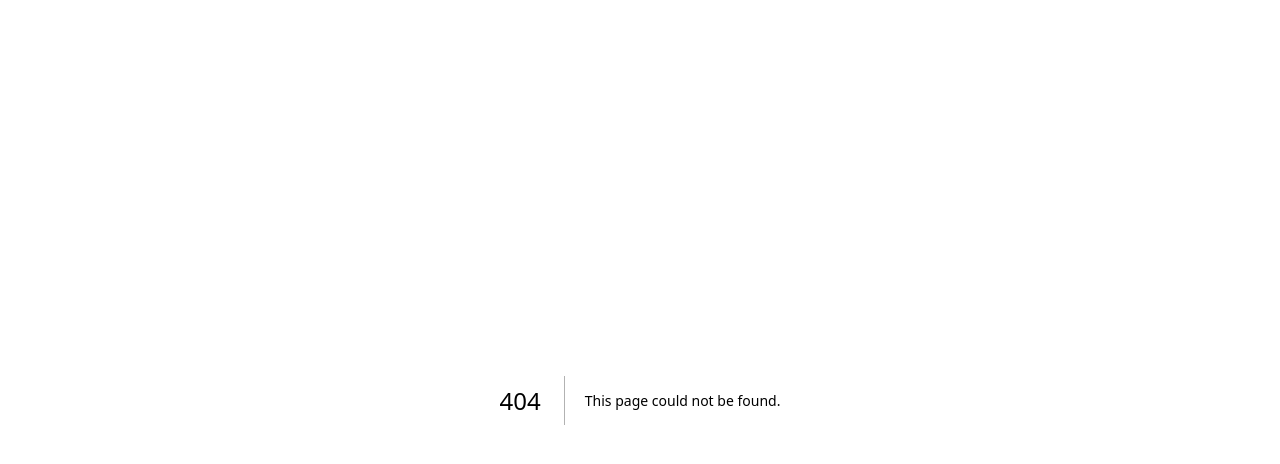
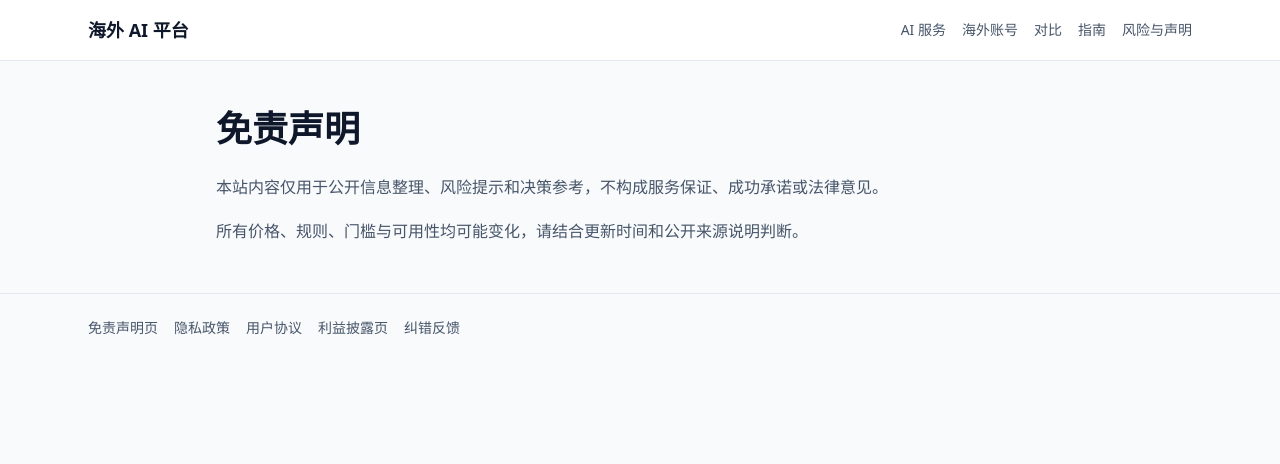
Before and after one commit to wj071842154/overseas-ai-platform, a Next.js app: page /disclaimer in a window 1280 px wide. Before the commit this address had no page. Shown: the top 464 px of the page. Built offline with nearby package versions, Linux system fonts and the light colour scheme.

Commit message:
feat: add compliance and editorial support pages
Ultraworked with [Sisyphus](https://github.com/code-yeongyu/oh-my-opencode)

Co-authored-by: Sisyphus <clio-agent@sisyphuslabs.ai>

```diff
--- /dev/null
+++ b/src/app/disclaimer/page.tsx
@@ -0,0 +1,20 @@
+import React from 'react';
+
+import { SiteFooter } from '@/components/site-footer';
+import { SiteHeader } from '@/components/site-header';
+
+export default function DisclaimerPage() {
+  return (
+    <div className="min-h-screen bg-slate-50 text-slate-900">
+      <SiteHeader />
+      <main className="mx-auto max-w-4xl px-6 py-12">
+        <h1 className="text-4xl font-semibold">免责声明</h1>
+        <div className="mt-6 space-y-4 text-base leading-7 text-slate-600">
+          <p>本站内容仅用于公开信息整理、风险提示和决策参考，不构成服务保证、成功承诺或法律意见。</p>
+          <p>所有价格、规则、门槛与可用性均可能变化，请结合更新时间和公开来源说明判断。</p>
+        </div>
+      </main>
+      <SiteFooter />
+    </div>
+  );
+}
--- /dev/null
+++ b/src/app/disclosure/page.tsx
@@ -0,0 +1,17 @@
+import React from 'react';
+
+import { SiteFooter } from '@/components/site-footer';
+import { SiteHeader } from '@/components/site-header';
+
+export default function DisclosurePage() {
+  return (
+    <div className="min-h-screen bg-slate-50 text-slate-900">
+      <SiteHeader />
+      <main className="mx-auto max-w-4xl px-6 py-12">
+        <h1 className="text-4xl font-semibold">利益披露</h1>
+        <p className="mt-6 text-base leading-7 text-slate-600">如未来存在合作推荐、联盟链接或商业展示，会在对应页面和本页进行清晰披露，不以合作关系替代编辑判断。</p>
+      </main>
+      <SiteFooter />
+    </div>
+  );
+}
--- /dev/null
+++ b/src/app/feedback/page.tsx
@@ -0,0 +1,17 @@
+import React from 'react';
+
+import { SiteFooter } from '@/components/site-footer';
+import { SiteHeader } from '@/components/site-header';
+
+export default function FeedbackPage() {
+  return (
+    <div className="min-h-screen bg-slate-50 text-slate-900">
+      <SiteHeader />
+      <main className="mx-auto max-w-4xl px-6 py-12">
+        <h1 className="text-4xl font-semibold">纠错反馈</h1>
+        <p className="mt-6 text-base leading-7 text-slate-600">如果你发现价格、门槛、风险或来源信息存在错误，请通过后续反馈入口提交，我们会进入审核流程处理。</p>
+      </main>
+      <SiteFooter />
+    </div>
+  );
+}
--- /dev/null
+++ b/src/app/privacy/page.tsx
@@ -0,0 +1,17 @@
+import React from 'react';
+
+import { SiteFooter } from '@/components/site-footer';
+import { SiteHeader } from '@/components/site-header';
+
+export default function PrivacyPage() {
+  return (
+    <div className="min-h-screen bg-slate-50 text-slate-900">
+      <SiteHeader />
+      <main className="mx-auto max-w-4xl px-6 py-12">
+        <h1 className="text-4xl font-semibold">隐私政策</h1>
+        <p className="mt-6 text-base leading-7 text-slate-600">当前 MVP 仅说明基础访问与反馈数据的使用边界，后续接入账号系统后再扩展条款。</p>
+      </main>
+      <SiteFooter />
+    </div>
+  );
+}
--- /dev/null
+++ b/src/app/terms/page.tsx
@@ -0,0 +1,17 @@
+import React from 'react';
+
+import { SiteFooter } from '@/components/site-footer';
+import { SiteHeader } from '@/components/site-header';
+
+export default function TermsPage() {
+  return (
+    <div className="min-h-screen bg-slate-50 text-slate-900">
+      <SiteHeader />
+      <main className="mx-auto max-w-4xl px-6 py-12">
+        <h1 className="text-4xl font-semibold">用户协议</h1>
+        <p className="mt-6 text-base leading-7 text-slate-600">访问本站即表示你理解本站属于信息服务平台，不提供代办、交易闭环和高风险操作服务。</p>
+      </main>
+      <SiteFooter />
+    </div>
+  );
+}
--- /dev/null
+++ b/src/components/comparison-card.tsx
@@ -0,0 +1,20 @@
+import React from 'react';
+import Link from 'next/link';
+
+type ComparisonCardProps = {
+  href: string;
+  title: string;
+  summary: string;
+};
+
+export function ComparisonCard({ href, title, summary }: ComparisonCardProps) {
+  return (
+    <article className="rounded-3xl border border-slate-200 bg-white p-5 shadow-sm">
+      <h2 className="text-lg font-semibold text-slate-900">{title}</h2>
+      <p className="mt-2 text-sm leading-6 text-slate-600">{summary}</p>
+      <Link href={href} className="mt-4 inline-block text-sm font-medium text-sky-700">
+        查看对比
+      </Link>
+    </article>
+  );
+}
--- /dev/null
+++ b/src/components/guide-card.tsx
@@ -0,0 +1,20 @@
+import React from 'react';
+import Link from 'next/link';
+
+type GuideCardProps = {
+  href: string;
+  title: string;
+  summary: string;
+};
+
+export function GuideCard({ href, title, summary }: GuideCardProps) {
+  return (
+    <article className="rounded-3xl border border-slate-200 bg-white p-5 shadow-sm">
+      <h2 className="text-lg font-semibold text-slate-900">{title}</h2>
+      <p className="mt-2 text-sm leading-6 text-slate-600">{summary}</p>
+      <Link href={href} className="mt-4 inline-block text-sm font-medium text-sky-700">
+        查看详情
+      </Link>
+    </article>
+  );
+}
--- a/src/components/site-footer.tsx
+++ b/src/components/site-footer.tsx
@@ -2,10 +2,10 @@ import React from 'react';
 import Link from 'next/link';
 
 const footerLinks = [
-  { href: '/disclaimer', label: '免责声明' },
+  { href: '/disclaimer', label: '免责声明页' },
   { href: '/privacy', label: '隐私政策' },
   { href: '/terms', label: '用户协议' },
-  { href: '/disclosure', label: '利益披露' },
+  { href: '/disclosure', label: '利益披露页' },
   { href: '/feedback', label: '纠错反馈' }
 ];
 
```
Also changed, not shown: 2 other files (tests, documents, lock files or other folders).
